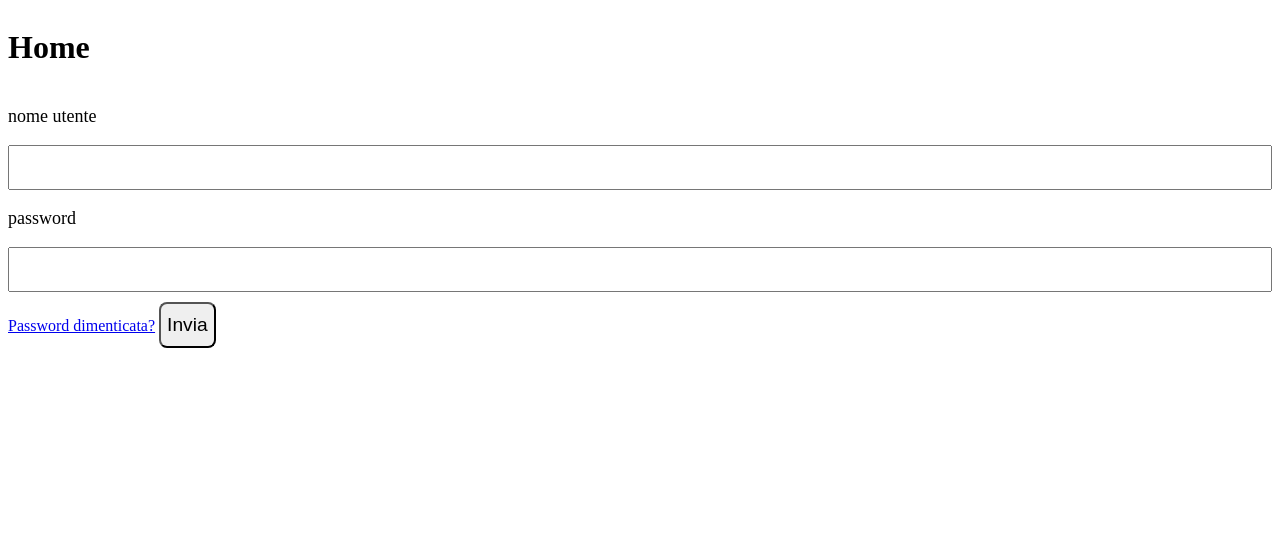
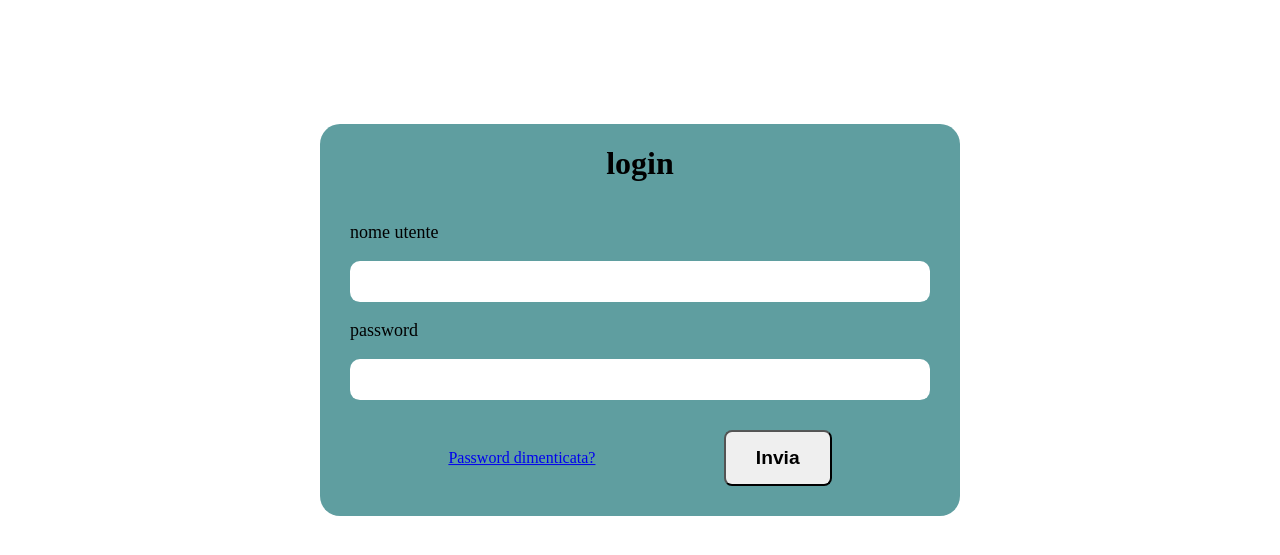
Before and after one commit to Alex478169/JWT-App, a Flask app: page / in a window 1280 px wide. Shown: the top 555 px of the page. Run offline with Flask 3, Linux system fonts and the light colour scheme; some libraries are stand-ins or nearby versions.

Commit message:
update of login html file

```diff
--- a/script/templates/home.html
+++ b/script/templates/home.html
@@ -3,7 +3,7 @@
 <head>
     <meta charset="UTF-8">
     <meta name="viewport" content="width=device-width, initial-scale=1.0">
-    <link rel="stylesheet" href="{{ url_for('static', filename='/styles/styles.css') }}">
+    <link rel="stylesheet" href="script/static/styles/styles.css">
     <script>
         function toSettings(){
             window.location.href="settings";
@@ -28,7 +28,6 @@
     <!--qua bo, dovrei semplicemente fare prima una tabella su un db (facendo un sondaggio e pensando ai campi da inserire) e poi immettere i dati nella pagina. Nella stessa ci dovrebbero essere dei campi per inserire la candidatura e i vari contatti-->
     <!--Oppure, cosa che potrebbe mettere più ad agio gli utenti, è permettere di importare il proprio excel o di usare quello che ha online-->
         <button type="button" id="excel" name="excel" onclick="">tabella candidature</button>
-        <button onclick="toSettings()" type="button" id="settings" name="settings">settings</button>
         <button onclick="toLogin()" type="submit">esci</button>
     </div>
 </body>
--- a/script/templates/login.html
+++ b/script/templates/login.html
@@ -1,6 +1,6 @@
 <html>
     <head>
-      <link rel="stylesheet" href="{{ url_for('static', filename='/styles/styles.css') }}">
+      <link rel="stylesheet" href="styles/styles.css">
         <title>home</title>
         <script>
           function toHome()
@@ -8,20 +8,22 @@
       </script>
     </head>
     <body>
-      <div style="display: flex; flex-direction: column;">
-        <h1>Home</h1>
-        <div style="display: flex; flex-direction: column;">
-            <p>nome utente</p>
-            <input type="text">
-            <p>password</p>
-            <input type="text"> <!--la password potrebbe essere salvata all'interno di un database-->
-            <div style="justify-content: space-between; width: 100%;">
+      <div style="border-radius: 20px; display: flex; flex-direction: column; background-color: cadetblue; width: 50%; margin-left: auto; margin-right: auto; margin: 0; position: absolute; top: 40%; left: 50%; transform: translate(-50%, -50%);">
+        <h1 style="margin-left: auto; margin-right: auto;">login</h1>
+          <div style="display: flex; flex-direction: column;">
+            <div style="display: flex; flex-direction: column; margin-left: 30px; margin-right: 30px;">
+              <p>nome utente</p>
+              <input type="text">
+              <p>password</p>
+              <input type="password"> <!--la password potrebbe essere salvata all'interno di un database-->
+            </div>
+            <div style="display: flex; justify-content: space-evenly; align-items: center; margin-top: 20px; margin-bottom: 20px;">
               <a href="./passwordDimenticata.html">Password dimenticata?</a>
-
               <!--quando clicco invia dovrebbre generarsi il token JWT dell'utente-->
               <button type="submit" onclick="toHome()">Invia</button>
             </div>
+          </div>
+
        </div>
-    </div>
     </body>
 </html>
--- a/script/static/styles/styles.css
+++ b/script/templates/styles/styles.css
@@ -1,20 +1,30 @@
 button{
     margin-top: 10px;
     margin-bottom: 10px;
-    padding-top: 10px;
-    padding-bottom: 10px;
+    padding-top: 15px;
+    padding-bottom: 15px;
+    padding-left: 30px;
+    padding-right: 30px;
     font-size: larger;
+    font-weight: bold;
     border-radius: 8px;
 }
 button:hover {
     text-shadow: 2px;
 }
 
+input:hover{
+    border-color:blue
+}
+
+
 input {
     padding-top: 10px;
     padding-bottom: 10px;
     padding-left: 6px;
     font-size: large;
+    border-radius: 10px;
+    border: none
 }
 
 p {
```
